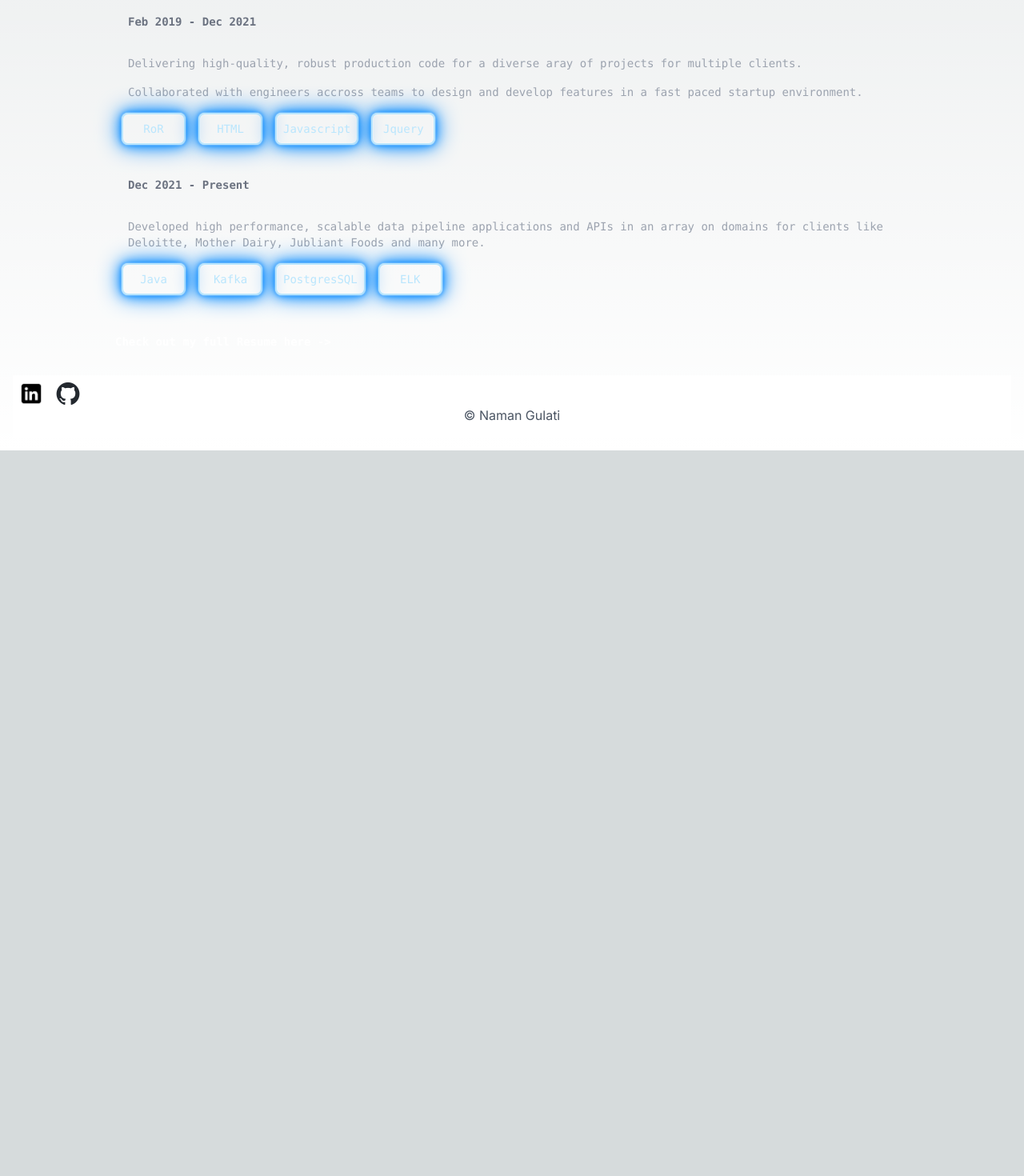
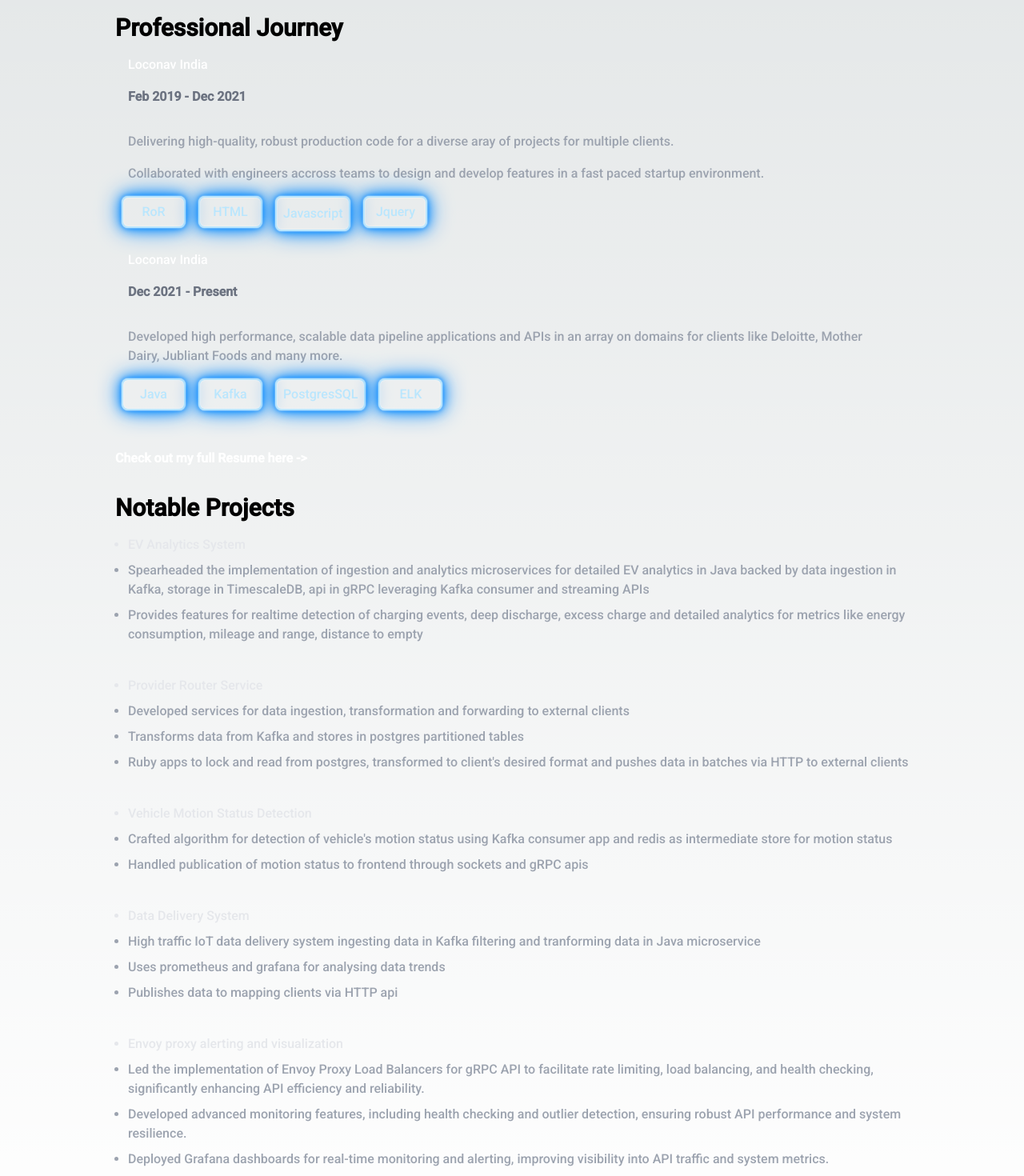
Before and after one commit to naman-gulati3/portfolio, a Next.js app: page / in a window 1280 px wide. Shown: the part 940-2410 px from the top of the page at 80% size. Before the commit the page ends 1503 px from the top, so only its background shows below. Built offline with nearby package versions, Linux system fonts and the light colour scheme.

Commit message:
add more content and change font

```diff
--- a/app/about/page.tsx
+++ b/app/about/page.tsx
@@ -6,7 +6,7 @@ const AboutPage = () => {
   return (
     <section className="my-8">
     <h2 className="text-3xl font-semibold">About Me</h2>
-    <div className="max-w-5xl w-full items-center justify-between font-mono text-sm lg:flex">
+    <div className="max-w-5xl w-full items-center justify-between lg:flex">
       <div className="container mx-auto px-4 pt-4">
         <p className="text-x text-gray-400">Hey there,</p>
         <p className="text-x text-gray-400">I am Naman Gulati</p>
--- a/app/experience/page.tsx
+++ b/app/experience/page.tsx
@@ -5,12 +5,12 @@ const ExperiencePage = () => {
   return (
     <section className="my-8">
         <h2 className="text-3xl font-semibold">Professional Journey</h2>
-        <div className="max-w-5xl w-full justify-start font-mono text-sm lg:flex">
+        <div className="max-w-5xl w-full justify-start lg:flex">
           <div className="container mx-auto px-4 pt-4">
-            <p className="mt-4 space-y-2 text-gray-500 font-semibold">Feb 2019 - Dec 2021</p>
+          <p className="text-white">Loconav India </p><p className="mt-4 space-y-2 text-gray-500 font-semibold">Feb 2019 - Dec 2021</p>
           </div>
         </div>
-        <div className="max-w-5xl w-full justify-end font-mono text-sm lg:flex">
+        <div className="max-w-5xl w-full justify-end lg:flex">
           <div className="container mx-auto px-4 pt-4">
             <p className="mt-4 space-y-2 text-gray-400">Delivering high-quality, robust production code for a diverse aray of projects for multiple clients.</p>
             <p className="mt-4 space-y-2 text-gray-400">Collaborated with engineers accross teams to design and develop features in a fast paced startup environment.</p>
@@ -31,12 +31,12 @@ const ExperiencePage = () => {
           </div>
         </div>
 
-        <div className="max-w-5xl w-full justify-start font-mono text-sm lg:flex">
+        <div className="max-w-5xl w-full justify-start lg:flex">
           <div className="container mx-auto px-4 pt-4">
-            <p className="mt-4 space-y-2 text-gray-500 font-semibold">Dec 2021 - Present</p>
+          <p className="text-white">Loconav India </p><p className="mt-4 space-y-2 text-gray-500 font-semibold"> Dec 2021 - Present</p>
           </div>
         </div>
-        <div className="max-w-5xl w-full justify-end font-mono text-sm lg:flex">
+        <div className="max-w-5xl w-full justify-end lg:flex">
           <div className="container mx-auto px-4 pt-4">
             <p className="mt-4 space-y-2 text-gray-400">Developed high performance, scalable data pipeline applications and APIs in an array on domains for clients like Deloitte, Mother Dairy, Jubliant Foods and many more.</p>
           </div>
--- a/app/layout.tsx
+++ b/app/layout.tsx
@@ -1,8 +1,8 @@
 import type { Metadata } from 'next'
-import { Inter } from 'next/font/google'
+import { Roboto } from 'next/font/google'
 import './globals.css'
 
-const inter = Inter({ subsets: ['latin'] })
+const roboto = Roboto({ subsets: ['latin'],  weight: "500"});
 
 export const metadata: Metadata = {
   icons: {
@@ -19,7 +19,7 @@ export default function RootLayout({
 }) {
   return (
     <html lang="en">
-      <body className={inter.className}>
+      <body className={roboto.className}>
         {children}</body>
     </html>
   )
--- a/app/page.tsx
+++ b/app/page.tsx
@@ -8,7 +8,7 @@ const Home = () => {
   return (
     <><main className="flex min-h-screen flex-col items-center justify-between pt-12">
       <div id="cursor-aura"></div>
-      <div className="max-w-5xl w-full items-center justify-between font-mono text-sm lg:flex">
+      <div className="max-w-5xl w-full items-center justify-between lg:flex">
         <div className="container mx-auto px-4">
           <header className="text-center py-10">
             <h1 className="text-4xl font-bold">Naman Gulati</h1>
@@ -33,6 +33,29 @@ const Home = () => {
           </section>
 
           <ExperiencePage></ExperiencePage>
+          <section className="my-8">
+            <h2 className="text-3xl font-semibold">Notable Projects</h2>
+            <ul className="mt-4 space-y-2 text-gray-200 list-disc pl-4">
+              <li>EV Analytics System</li>
+                <li className="mt-4 space-y-2 text-gray-400">Spearheaded the implementation of ingestion and analytics microservices for detailed EV analytics in Java backed by data ingestion in Kafka, storage in TimescaleDB, api in gRPC leveraging Kafka consumer and streaming APIs</li>
+                <li className="mt-4 space-y-2 text-gray-400">Provides features for realtime detection of charging events, deep discharge, excess charge and detailed analytics for metrics like energy consumption, mileage and range, distance to empty</li>
+              <li className="pt-8">Provider Router Service</li>
+                <li className="mt-4 space-y-2 text-gray-400">Developed services for data ingestion, transformation and forwarding to external clients</li>
+                <li className="mt-4 space-y-2 text-gray-400">Transforms data from Kafka and stores in postgres partitioned tables</li>
+                <li className="mt-4 space-y-2 text-gray-400">Ruby apps to lock and read from postgres, transformed to client&#39;s desired format and pushes data in batches via HTTP to external clients</li>
+                <li className="pt-8">Vehicle Motion Status Detection</li>
+                <li className="mt-4 space-y-2 text-gray-400">Crafted algorithm for detection of vehicle&#39;s motion status using Kafka consumer app and redis as intermediate store for motion status</li>
+                <li className="mt-4 space-y-2 text-gray-400">Handled publication of motion status to frontend through sockets and gRPC apis</li>
+                <li className="pt-8">Data Delivery System</li>
+                <li className="mt-4 space-y-2 text-gray-400">High traffic IoT data delivery system ingesting data in Kafka filtering and tranforming data in Java microservice</li>
+                <li className="mt-4 space-y-2 text-gray-400">Uses prometheus and grafana for analysing data trends</li>
+                <li className="mt-4 space-y-2 text-gray-400">Publishes data to mapping clients via HTTP api</li>
+                <li className="pt-8">Envoy proxy alerting and visualization</li>
+                <li className="mt-4 space-y-2 text-gray-400">Led the implementation of Envoy Proxy Load Balancers for gRPC API to facilitate rate limiting, load balancing, and health checking, significantly enhancing API efficiency and reliability.</li>
+                <li className="mt-4 space-y-2 text-gray-400">Developed advanced monitoring features, including health checking and outlier detection, ensuring robust API performance and system resilience.</li>
+                <li className="mt-4 space-y-2 text-gray-400">Deployed Grafana dashboards for real-time monitoring and alerting, improving visibility into API traffic and system metrics.</li>
+            </ul>
+          </section>
         </div>
       </div>
       <Footer/>
--- a/tailwind.config.ts
+++ b/tailwind.config.ts
@@ -15,6 +15,7 @@ const config: Config = {
       },
     },
   },
+
   plugins: [],
 }
 export default config
```
